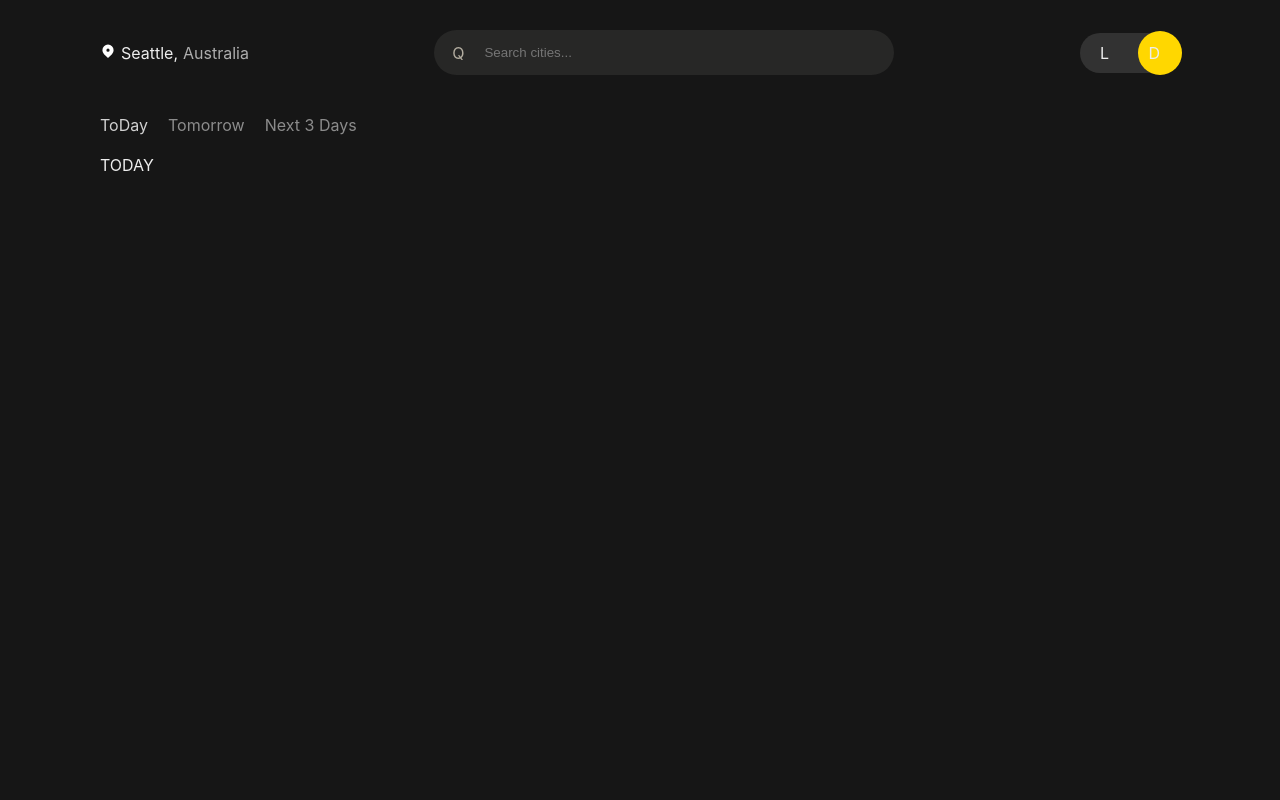
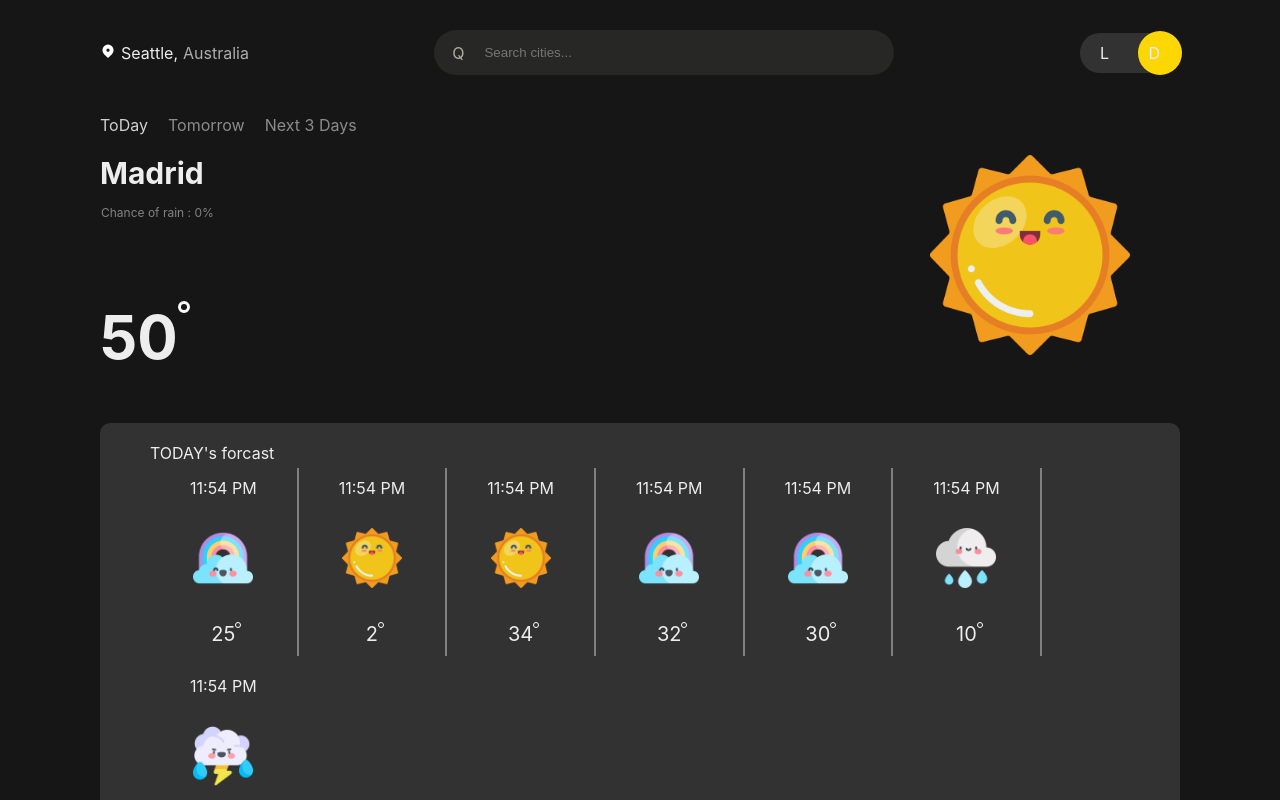
Before and after one commit to sajjadseifi/weather, a React (Create React App) app: page /day/today in a window 1280 px wide. Shown: the top 800 px of the page. Built offline with nearby package versions, Linux system fonts and the light colour scheme.

Commit message:
feature[route] : add single day route

```diff
--- a/src/pages/SignleDay/SignleDay.tsx
+++ b/src/pages/SignleDay/SignleDay.tsx
@@ -1,9 +1,17 @@
 import React, { FC } from "react";
 import qs from 'qs'
-import {  useLocation } from "react-router-dom";
+import styles from './SingleDay.module.css'
+import WtheaderDeg from "../../components/ui/WtheaderDeg";
+import { choseWheatherIcon } from "../../constants/wheather-icon/chose-wheather";
+import { WheatherStatus } from "../../constants/enum/wheather-status.enum";
+import Card from "../../components/card/Card";
+import { CardType } from "../../components/card/card-type";
+import Forcast from "./components/Forcast/Forcast";
+import { forcastData } from "./components/Forcast/forcast-data-dummy";
+import CardTitle from "../../components/CardTitle/CardTitle";
+import AirCondition from "./components/AirCondition/AirCondition";
 
-
-type SignleDayType = 'TODAY' | 'TOMORROW'
+export type SignleDayType = 'TODAY' | 'TOMORROW'
 
 interface SignleDayProps {
     flag:SignleDayType
@@ -12,7 +20,32 @@ interface SignleDayProps {
 const SignleDay : FC<SignleDayProps> = (props) =>{
 
     return (
-        <div>{props.flag}</div>
+        <div className={styles.SignleDay}>
+            <div className={styles.Top}>
+                <div className={styles.DegAndCityWrapper}>
+                    <div className={styles.CityWrapper}>
+                        <h2 className={styles.City}>Madrid</h2>
+                        <span className={styles.Chance}>Chance of rain : 0%</span>
+                    </div>
+                    <div className={styles.DegWrapper}>
+                        <WtheaderDeg value={50} />
+                    </div>
+                </div>
+                <div className={styles.IconWraper}>
+                    <img src={choseWheatherIcon(WheatherStatus.Sunny,{})}/>
+                </div>
+            </div>
+            <div className={styles.Forcast}>
+                <Forcast flag={props.flag} forcasts={forcastData} />
+                <AirCondition
+                changeOfRain={0}
+                realFeel={30}
+                uv={3}
+                wind="0.2 km/h"
+
+                />
+            </div>
+        </div>
     )
 }
 
--- /dev/null
+++ b/src/pages/SignleDay/SingleDay.module.css
@@ -0,0 +1,46 @@
+.Top {
+    display: flex;
+
+}
+.DegAndCityWrapper{
+    flex: 1;
+}
+.CityWrapper {
+
+}
+.City {
+    padding: 0;
+    margin: 0;
+    font-size: 30px;
+    padding-bottom: 10px;
+}
+.Chance {
+    font-size: 12px;
+    opacity: 0.5;
+    border: 1px solid transparent;
+}
+.DegWrapper {
+    margin-top:80px;
+}
+.DegAndCityWrapper .DegWrapper span {
+    font-size: 60px;
+    font-weight: bold;
+}
+.DegAndCityWrapper .DegWrapper span::after{
+    border-width: 3px;
+    width: 6px;
+    height: 6px;
+}
+.IconWraper{
+    padding: 0 50px;
+}
+.IconWraper img {
+    width: 200px;
+    height: 200px;
+    display: flex;
+    align-items: center;
+}
+
+.Forcast {
+
+}
```
